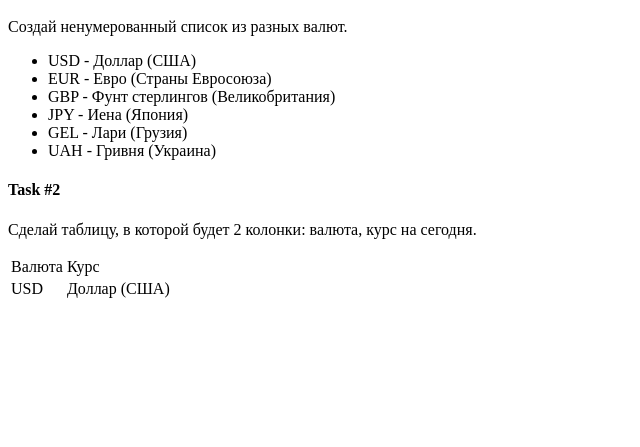
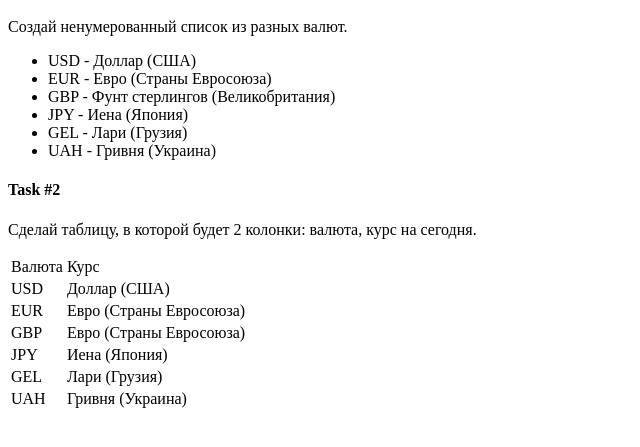
Before and after one commit to GolikAndrii/frontend, a plain HTML site: page index.html in a window 1280 px wide. Shown: the part 101-548 px from the top of the page, without its empty margins (0-640 px from the left). Drawn offline with Linux system fonts and the light colour scheme.

Commit message:
add full table

```diff
--- a/index.html
+++ b/index.html
@@ -30,6 +30,26 @@
                 <td>USD</td>
                 <td>Доллар (США)</td>
             </tr>
+            <tr>
+                <td>EUR</td>
+                <td>Евро (Страны Евросоюза)</td>
+            </tr>
+            <tr>
+                <td>GBP</td>
+                <td>Евро (Страны Евросоюза)</td>
+            </tr>
+            <tr>
+                <td>JPY</td>
+                <td>Иена (Япония)</td>
+            </tr>
+            <tr>
+                <td>GEL</td>
+                <td>Лари (Грузия)</td>
+            </tr>
+            <tr>
+                <td>UAH</td>
+                <td>Гривня (Украина)</td>
+            </tr>
         </table>
     </body>
 </html>
```
